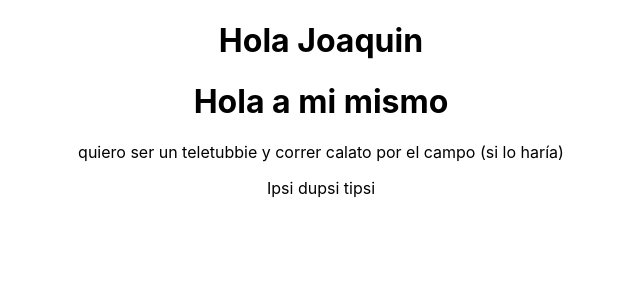
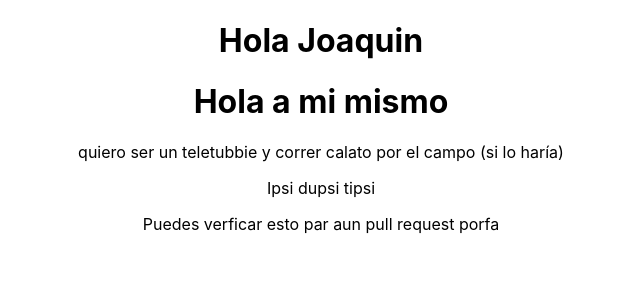
Before and after one commit to StefanoQuiroz/replica_Andino_Lan, a React (Create React App) app in the folder andino/: page / in a window 1280 px wide. Shown: the top 300 px of the page, without its empty margins (319-959 px from the left). Built offline with nearby package versions, Linux system fonts and the light colour scheme.

Commit message:
agregue para pull request

```diff
--- a/andino/src/components/Ejemplo.js
+++ b/andino/src/components/Ejemplo.js
@@ -6,6 +6,7 @@ const Ejemplo = () => {
             <h1>Hola a mi mismo</h1>
             <p>quiero ser un teletubbie y correr calato por el campo (si lo haría)</p>
             <p>Ipsi dupsi tipsi</p>
+            <p>Puedes verficar esto par aun pull request porfa</p>
         </div>
     );
 }
```
